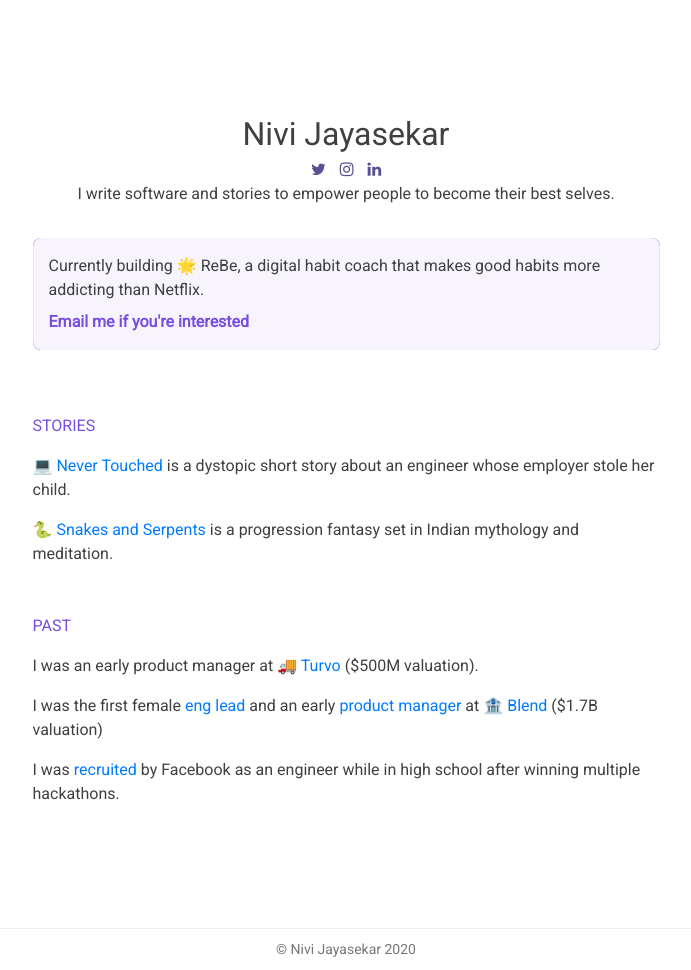
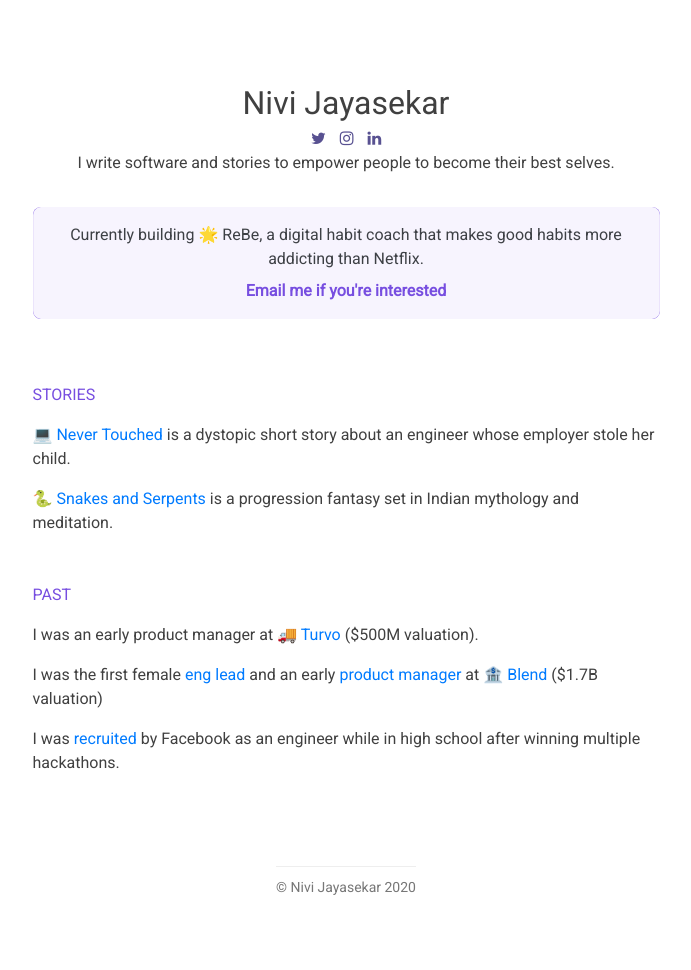
Before and after one commit to nivivive/heynivi, a Jekyll site: the page built from index.html, in a window 1280 px wide. Shown: the whole page, without its empty margins (294-985 px from the left). Built offline with Jekyll 4.4.1, drawn with Linux system fonts in a browser that asks for light colours; nearby versions of some CDN libraries; the list of posts is cut into pages by our own code; after the commit the page ends 916 px from its top, so only the background shows below that.

Commit message:
footer issue

```diff
--- a/_includes/footer.html
+++ b/_includes/footer.html
@@ -1,7 +1,7 @@
 <!-- Footer -->
-<footer>
+<div class="footer">
   <hr>
   <div class="copyright">
     &copy; {{ site.copyright_name }} {{ site.time | date: '%Y' }}
   </div>
-</footer>
+</div>
--- a/_layouts/default.html
+++ b/_layouts/default.html
@@ -7,8 +7,6 @@
 
     {{ content }}
 
-
-    {% include footer.html %}
     {% include ga.html %}
 
 </body>
--- a/css/main.css
+++ b/css/main.css
@@ -1,5 +1,6 @@
 .main {
   display: flex;
+  flex-direction: column;
   align-items: center;
   height: 100vh;
 }
@@ -74,6 +75,7 @@
   background-color: rgba(119, 78, 224, 0.06);
   border-radius: 8px;
   color: #3d4045;
+  text-align: center;
 }
 
 .cta a {
@@ -84,7 +86,7 @@
   margin-top: 8px;
 }
 
-footer {
+.footer {
   margin-top: 20px;
 }
 
--- a/index.html
+++ b/index.html
@@ -48,4 +48,10 @@ description: <i class="fa fa-heart" aria-hidden="true"></i>
       </div>
     </div>
   </div>
+  <div class="footer">
+    <hr>
+    <div class="copyright">
+      &copy; {{ site.copyright_name }} {{ site.time | date: '%Y' }}
+    </div>
+  </div>
 </div>
```
